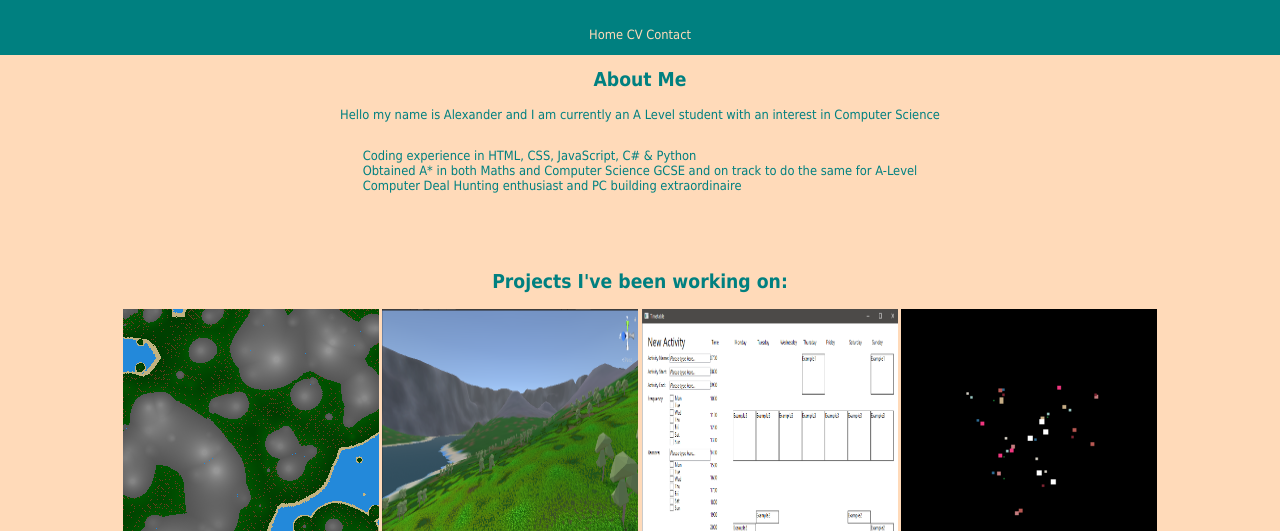
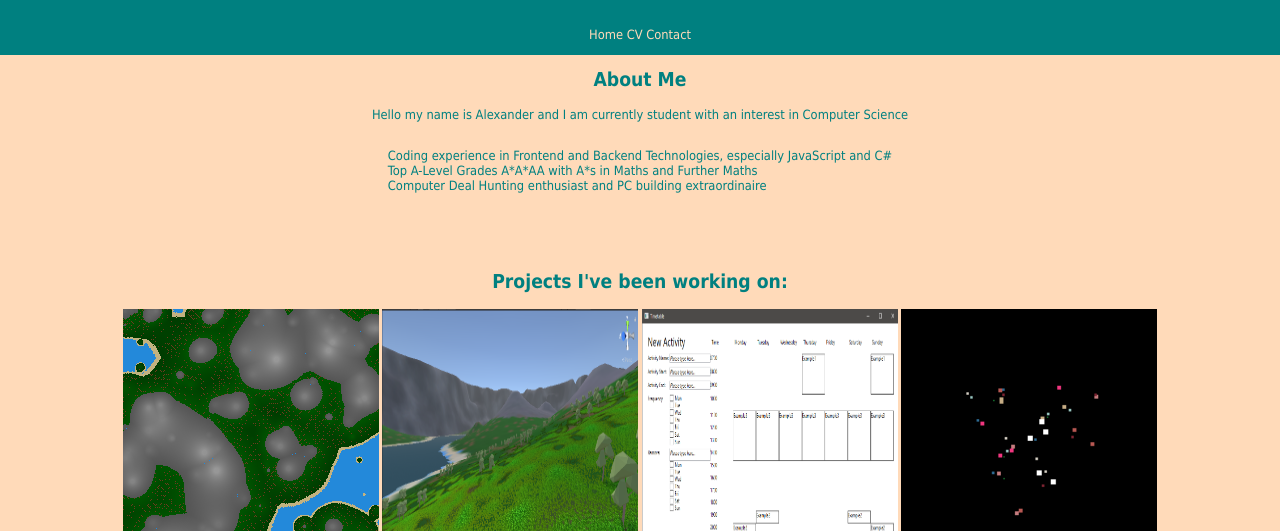
Before and after one commit to GAMINpanda/GAMINpanda.github.io, a website with bundled scripts: page index.html in a window 1280 px wide. Shown: the part 50-581 px from the top of the page. Built offline with nearby package versions, Linux system fonts and the light colour scheme; animation ran at ten frames a second.

Commit message:
Cv and description update

```diff
--- a/index.html
+++ b/index.html
@@ -19,10 +19,10 @@
 					<h2 style="color: teal;">
 						About Me
 					</h2>
-					<p>Hello my name is Alexander and I am currently an A Level student with an interest in Computer Science</p>
+					<p>Hello my name is Alexander and I am currently student with an interest in Computer Science</p>
 					<ul>
-						<li>Coding experience in HTML, CSS, JavaScript, C# & Python</li>
-						<li>Obtained A* in both Maths and Computer Science GCSE and on track to do the same for A-Level</li>
+						<li>Coding experience in Frontend and Backend Technologies, especially JavaScript and C#</li>
+						<li>Top A-Level Grades A*A*AA with A*s in Maths and Further Maths</li>
 						<li>Computer Deal Hunting enthusiast and PC building extraordinaire</li>
 					</ul>
 				</section>
```
Also changed, not shown: 1 other file.
